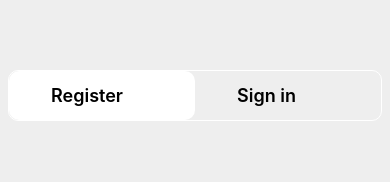
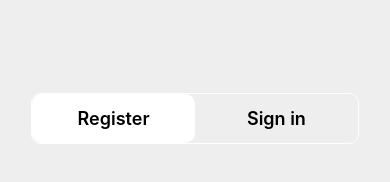
Before and after one commit to sam-dude/Auth-with-firebase, a React (Create React App) app: page / in a window 390 px wide. Shown: the part 596-778 px from the top of the page. Built offline with nearby package versions, Linux system fonts and the light colour scheme; no server answers.

Commit message:
UI improvement

```diff
--- a/src/App.css
+++ b/src/App.css
@@ -169,14 +169,17 @@
     }
     .Board .ct{
         width: 100%;
-        padding: 8px;
+        padding: 8%;
     }
     .Board .cta{
         width: 100%;
     }
     .Board .cta>.b-btn{
         width: 100%;
-
+        padding-left: 0;
+        padding-right: 0;
+        padding: auto;
+        text-align: center;
     }
 
 }
```
